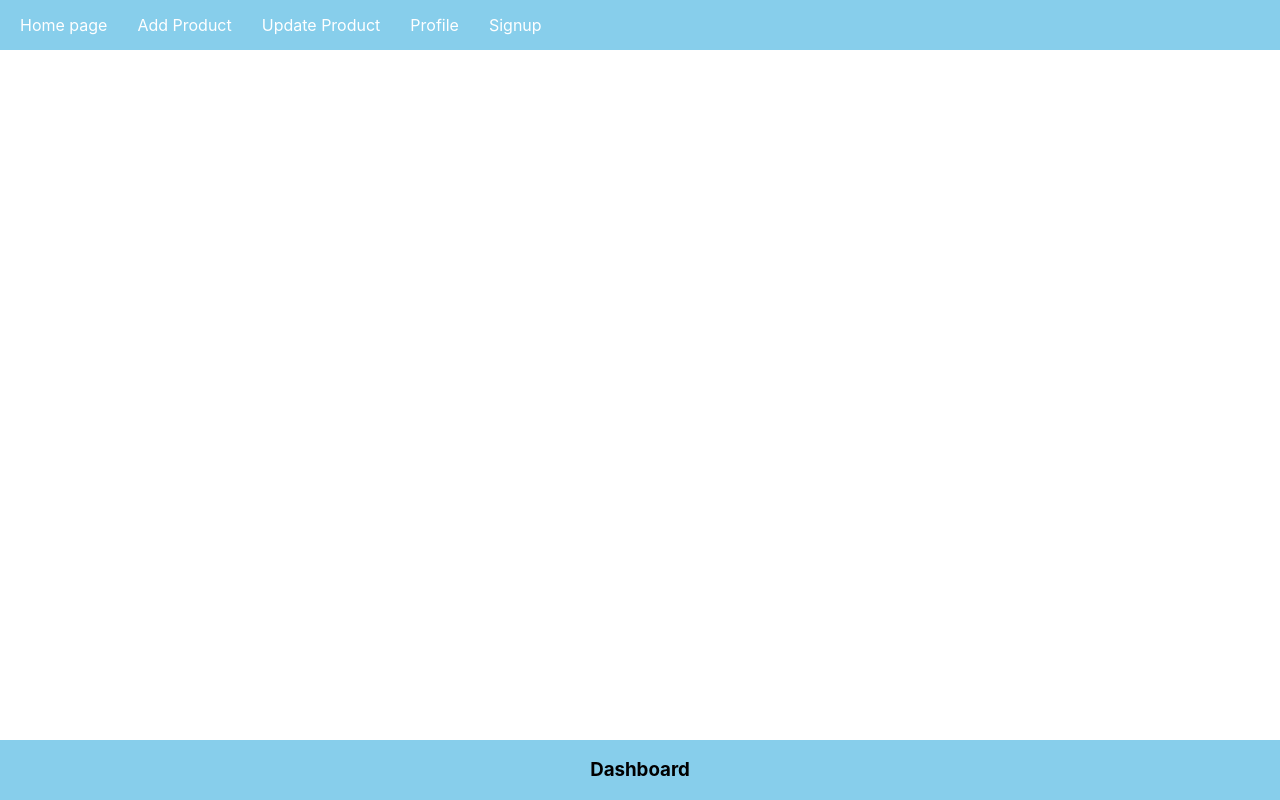
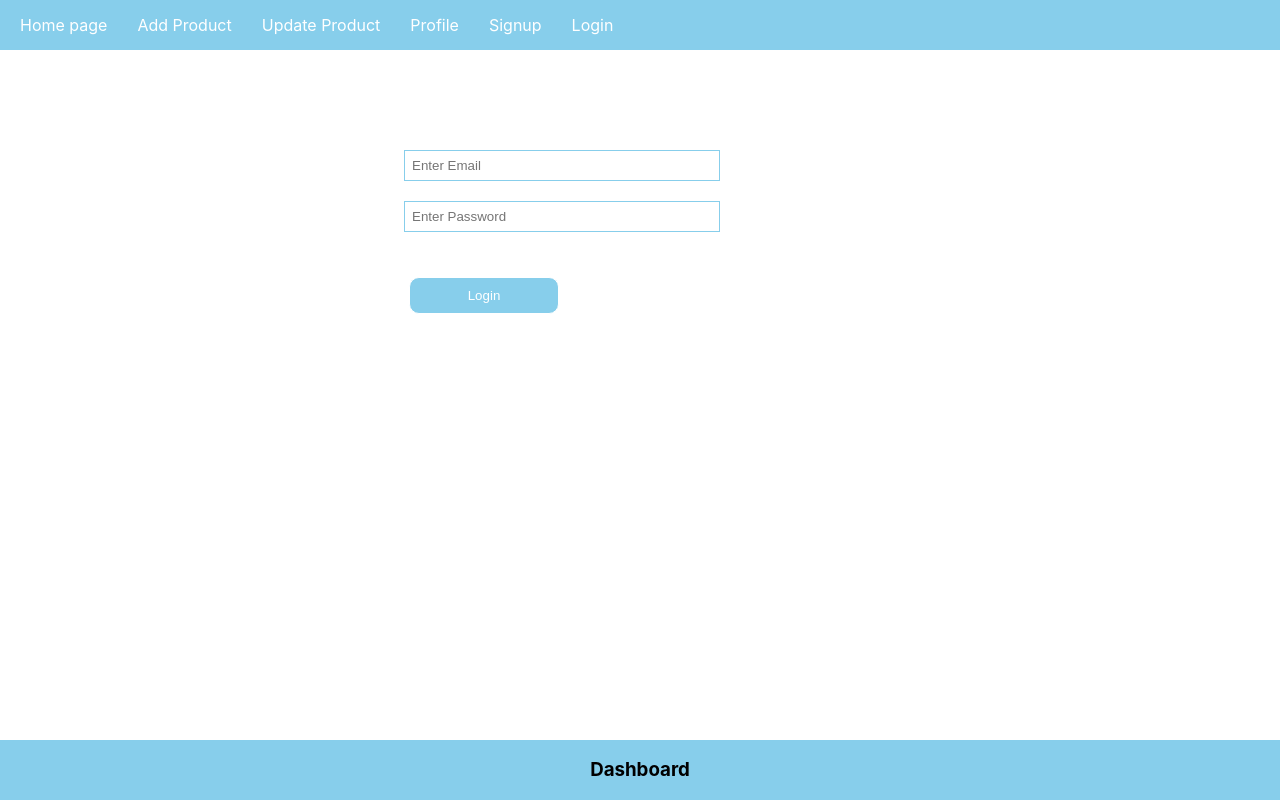
Before and after one commit to MuhammadZeeshan03/complete-mern-app-frontend, a React (Create React App) app: page /login in a window 1280 px wide. Built offline with nearby package versions, Linux system fonts and the light colour scheme.

Commit message:
login-component-added

```diff
--- a/src/App.css
+++ b/src/App.css
@@ -15,6 +15,10 @@
   width: 50%;
 }
 
+.login{
+margin-left: 30%;
+margin-top: 100px;
+}
 
 
 
--- a/src/App.js
+++ b/src/App.js
@@ -4,7 +4,7 @@
 import Footer from './components/Footer'
 import Signup from './components/Signup'
 import PrivateRoute from './components/PrivateRoute'
-
+import Login from './components/Login'
 function App() {
   return (
     <div>
@@ -19,6 +19,7 @@
             <Route path="/Profile" element={<h1> User Profile</h1>} />
           </Route>
           <Route path="/Signup" element={<Signup />} />
+          <Route path="/login" element={<Login />} />
         </Routes>
         <Footer />
       </BrowserRouter>
--- /dev/null
+++ b/src/components/Login.js
@@ -0,0 +1,37 @@
+import { React, useState } from 'react'
+
+export default function Login() {
+  const [email, setEmail] = useState('')
+  const [password, setPassword] = useState('')
+  const handleLogin = () => {
+    console.log(email, password)
+  }
+
+  return (
+    <div className="login">
+      <input
+        type="text "
+        className="inputBox"
+        placeholder="Enter Email"
+        value={email}
+        onChange={(e) => {
+          setEmail(e.target.value)
+        }}
+      />
+
+      <input
+        type="password "
+        className="inputBox"
+        placeholder="Enter Password"
+        value={password}
+        onChange={(e) => {
+          setPassword(e.target.value)
+        }}
+      />
+
+      <button className="appbutton" onClick={handleLogin} type="button">
+        Login
+      </button>
+    </div>
+  )
+}
--- a/src/components/Nav.js
+++ b/src/components/Nav.js
@@ -35,6 +35,9 @@
             <Link to="/signup"> Signup </Link>
           </li>
         )}
+        <li>
+          <Link to="/login"> Login </Link>
+        </li>
       </ul>
     </div>
   )
```
